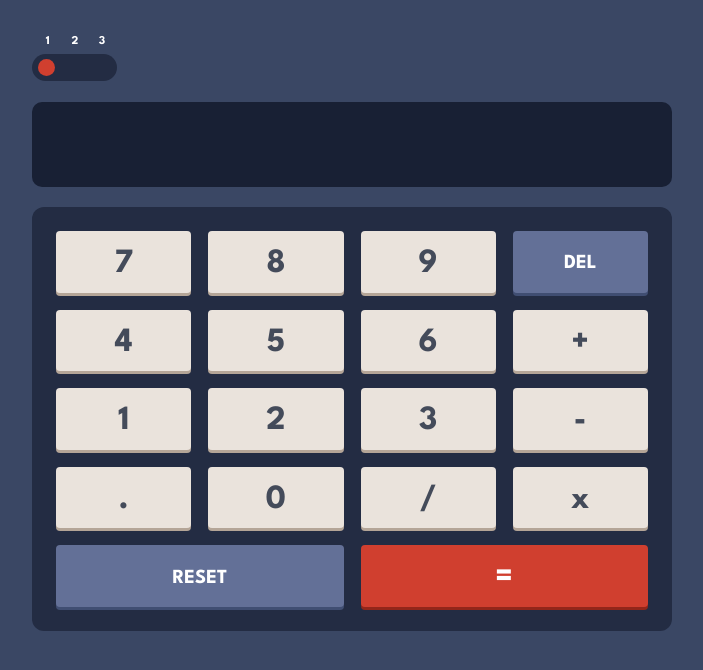
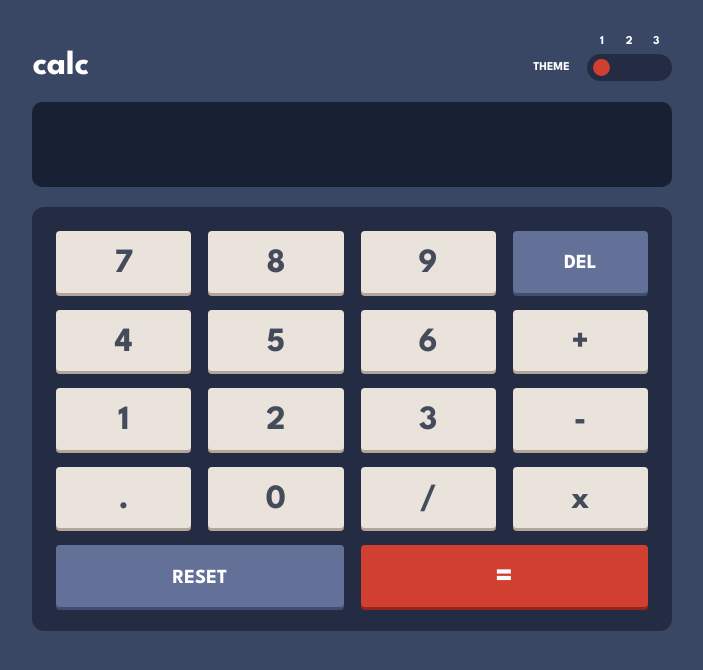
Before and after one commit to Kcalde20/fem-calculator-app, an Angular app: page / in a window 1280 px wide. Shown: the top 670 px of the page, without its empty margins (288-991 px from the left). Built offline with nearby package versions, Linux system fonts and the light colour scheme.

Commit message:
layout fixes

```diff
--- a/src/app/app.component.html
+++ b/src/app/app.component.html
@@ -1,6 +1,9 @@
 <main>
     <div class="calc-wrapper">
-        <app-theme-selector></app-theme-selector>
+        <header class="calc__header">
+            <span class="calc__logo">calc</span>
+            <app-theme-selector></app-theme-selector>
+        </header>
         <app-display-bar></app-display-bar>
         <app-keyboard-component></app-keyboard-component>
     </div>
--- a/src/app/app.component.scss
+++ b/src/app/app.component.scss
@@ -8,3 +8,13 @@
 
     background-color: var(--color-background-main);
 }
+
+.calc__header{
+    display: flex;
+    align-items: flex-end;
+    justify-content: space-between;
+}
+
+.calc__logo {
+    color: var(--color-text);
+}
--- a/src/app/features/theme-selector/theme-selector.component.html
+++ b/src/app/features/theme-selector/theme-selector.component.html
@@ -1,3 +1,5 @@
+<div class="theme-toggle__wrapper">
+    <span class="theme-toggle__label">THEME</span>
     <div class="theme-toggle">
         <div id="toggleLabelContainer">
             <button class="toggle__label" (click)="updateTheme(1)">1</button>
@@ -8,3 +10,4 @@
             <div *ngIf="selectedTheme |async as selectedTheme" id="toggle" [ngClass]="'horizTranslate' + selectedTheme"></div>
         </div>
     </div>
+</div>
--- a/src/app/features/theme-selector/theme-selector.component.scss
+++ b/src/app/features/theme-selector/theme-selector.component.scss
@@ -51,3 +51,16 @@
 
     color: var(--color-text);
 }
+
+.theme-toggle__wrapper {
+    display: flex;
+    align-items: end;
+    gap: .5rem;
+}
+
+.theme-toggle__label {
+    font-size: 12px;
+    padding-block-end: .25rem;
+
+    color: var(--color-text);
+}
```
Lines whose indentation alone changed are shown as unchanged.
